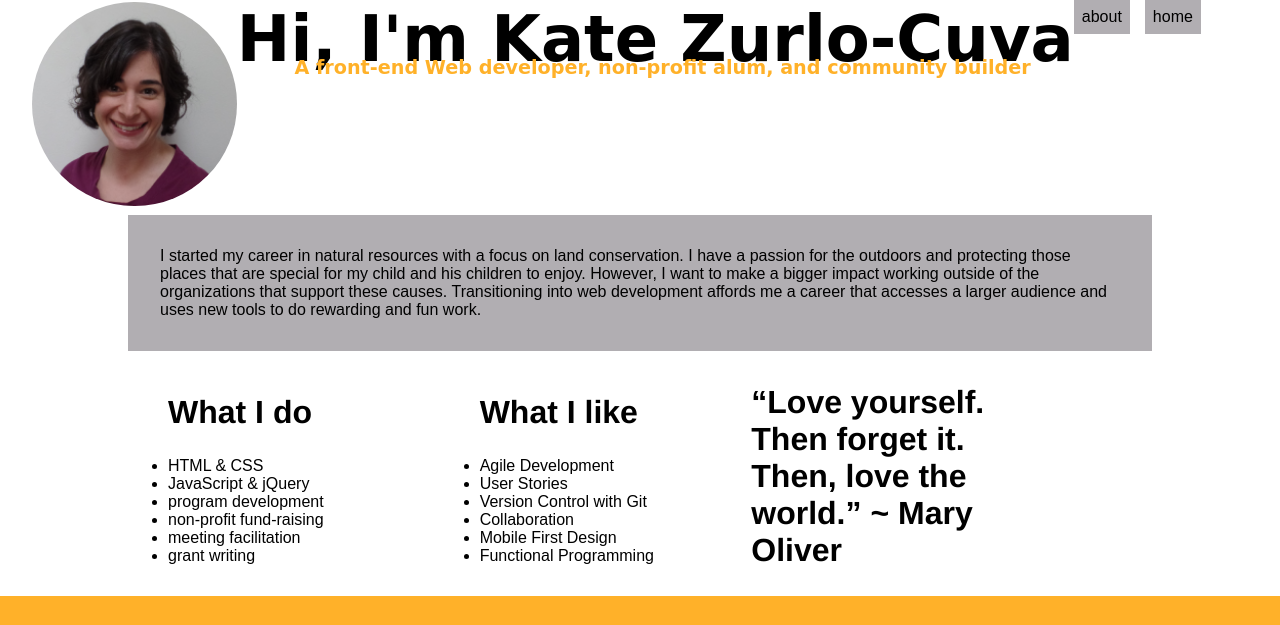
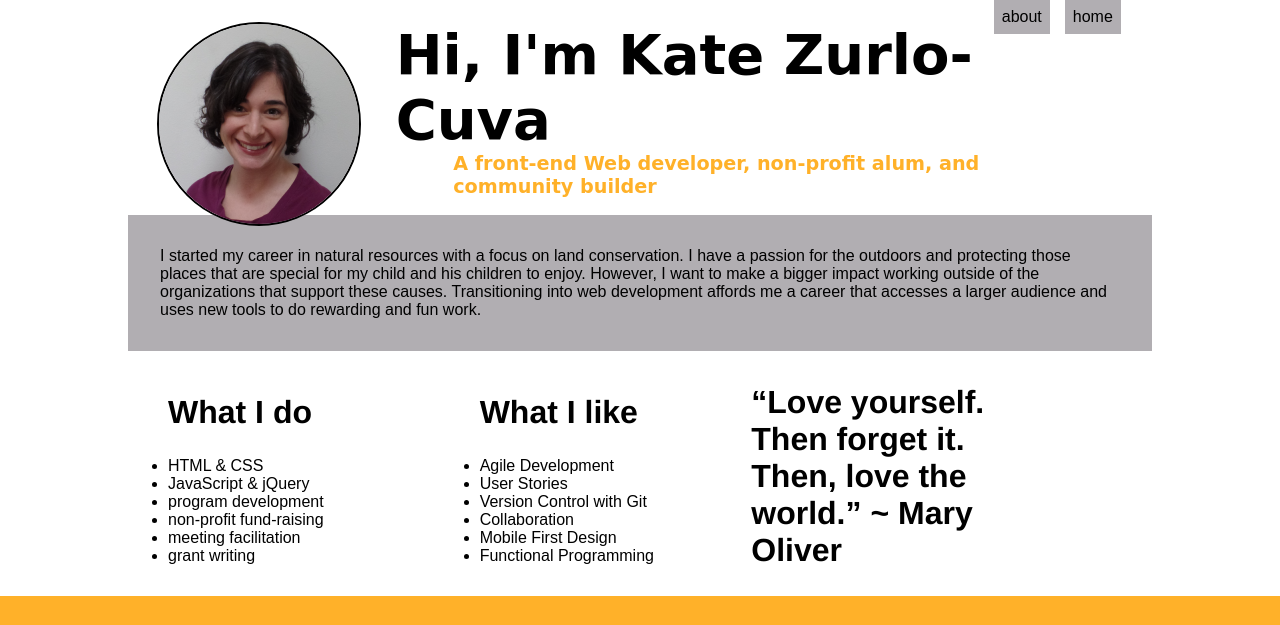
Before and after one commit to kmzurlocuva/business-card, a website: page index.html in a window 1280 px wide. Shown: the top 625 px of the page. Drawn offline with nearby package versions, Linux system fonts and the light colour scheme; a web font is replaced by a local one.

Commit message:
header aligned and responsive

```diff
--- a/css/base.css
+++ b/css/base.css
@@ -20,7 +20,7 @@ main {
 
 h1 {
   font-family: 'Over the Rainbow', cursive;
-  font-size: 4em;
+  font-size: 3.5em;
   margin: 0 auto;
   margin-bottom: -20px;
 
--- a/css/layout.css
+++ b/css/layout.css
@@ -4,24 +4,19 @@
 
 #katePic {
   border-radius: 50%;
-  border-color: 3px black;
+  border: 2px solid black;
+  float: left;
+  margin-right: 35px;
 }
 
 
 
-h1 #headerName {
-  width: 100%;
-  margin: 0 auto;
-  padding-left: 15em;
-
+#headerName {
+  display: none;
 }
 
 #blurb {
-  font-size: 1.2em;
-  width: 100%;
-  color: #FFB129;
-  margin-top: 0 auto;
-  padding-left: 3em;
+  display: none;
 }
 
 .slogan {
--- a/css/module.css
+++ b/css/module.css
@@ -8,9 +8,35 @@
   min-height: calc(100vh - 90px);
 }
 
+#headerContainer {
+  position: relative;
+  margin: 0 auto;
+  padding-top: 20px;
+  width: 80%;
+}
+
+#headerName {
+  display: inline-block;
+  width: 70%;
+  margin: 0 auto;
+  margin-top: -20% auto;
+}
+
+#blurb {
+  font-size: 1.2em;
+  width: 70%;
+  color: #FFB129;
+  margin-top: 0 auto;
+  padding-left: 3em;
+  display: inline-block;
+}
+
 .navs {
   width: 10em;
   display: inline-block;
+  position: absolute;
+  top: 0;
+  right: 0;
 }
 
 .navs #about {
--- a/index.html
+++ b/index.html
@@ -19,8 +19,8 @@
     </script>
   </head>
   <body>
-
     <header class="header">
+      <div id="headerContainer">
         <img id="katePic" img src="img/kate.png"></img>
         <span>
           <h1 id="headerName">Hi, I'm Kate Zurlo-Cuva</h1>
@@ -30,6 +30,7 @@
           <div id="about"><a href="./about">about</a></div>
           <div id="home"><a href="./">home</a></div>
         </nav>
+      </div>
     </header>
 
     <main id="wrap">
```
Lines whose indentation alone changed are shown as unchanged.
